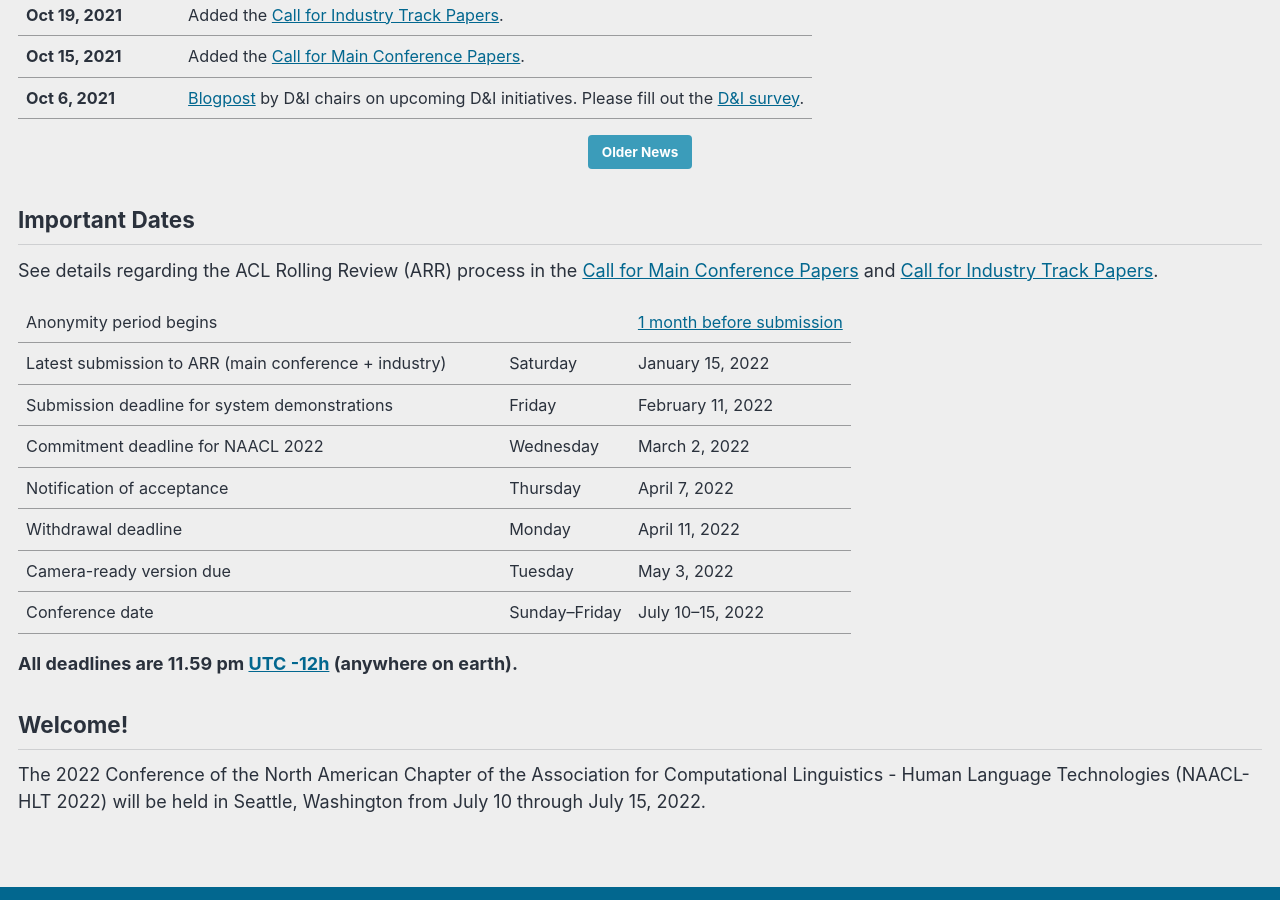
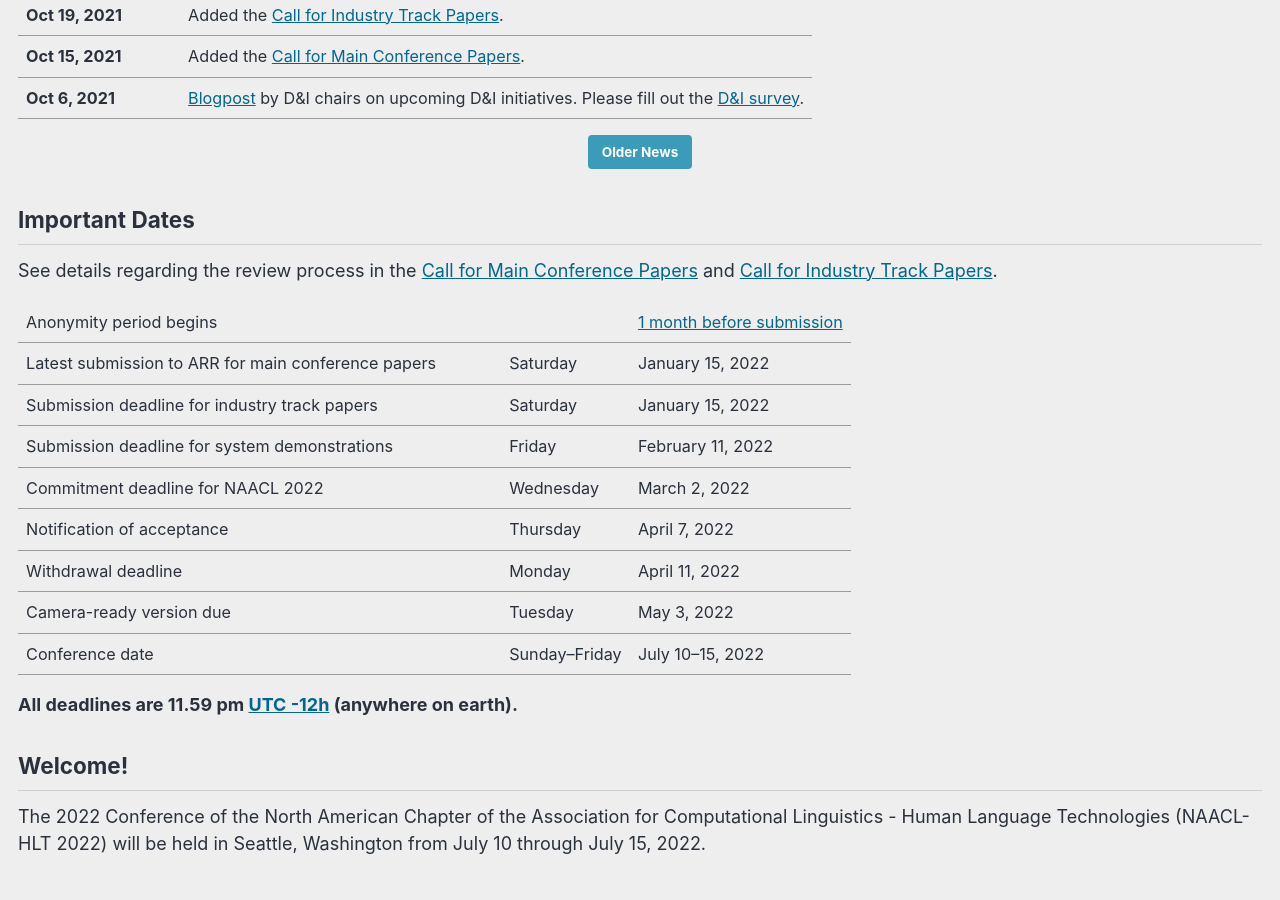
Before and after one commit to naacl-org/naacl-2022-website, a Jekyll site: the page built from _pages/home.md, in a window 1280 px wide and 900 px high, scrolled down 661 px. Built offline with Jekyll 4.4.1, drawn with Linux system fonts in a browser that asks for light colours; cached includes are drawn as plain includes; comment, search, counter and statistics services are not loaded.

Commit message:
Edited home page: industry track is not on ARR

```diff
--- a/_pages/home.md
+++ b/_pages/home.md
@@ -37,10 +37,11 @@ secondary_excerpt: "July 10--15, 2022"
 .dates-table del { color: #888; }
 </style>
 
-See details regarding the ACL Rolling Review (ARR) process in the [Call for Main Conference Papers](/calls/papers/) and [Call for Industry Track Papers](/calls/industry/).
+See details regarding the review process in the [Call for Main Conference Papers](/calls/papers/) and [Call for Industry Track Papers](/calls/industry/).
 
 | Anonymity period begins | | [1 month before submission](https://aclrollingreview.org/cfp#anonymity-period) |
-| Latest submission to ARR (main conference + industry) | Saturday | January 15, 2022 |
+| Latest submission to ARR for main conference papers | Saturday | January 15, 2022 |
+| Submission deadline for industry track papers | Saturday | January 15, 2022 |
 | Submission deadline for system demonstrations | Friday | February 11, 2022 |
 | Commitment deadline for NAACL 2022 | Wednesday | March 2, 2022 |
 | Notification of acceptance | Thursday | April 7, 2022 |
```
